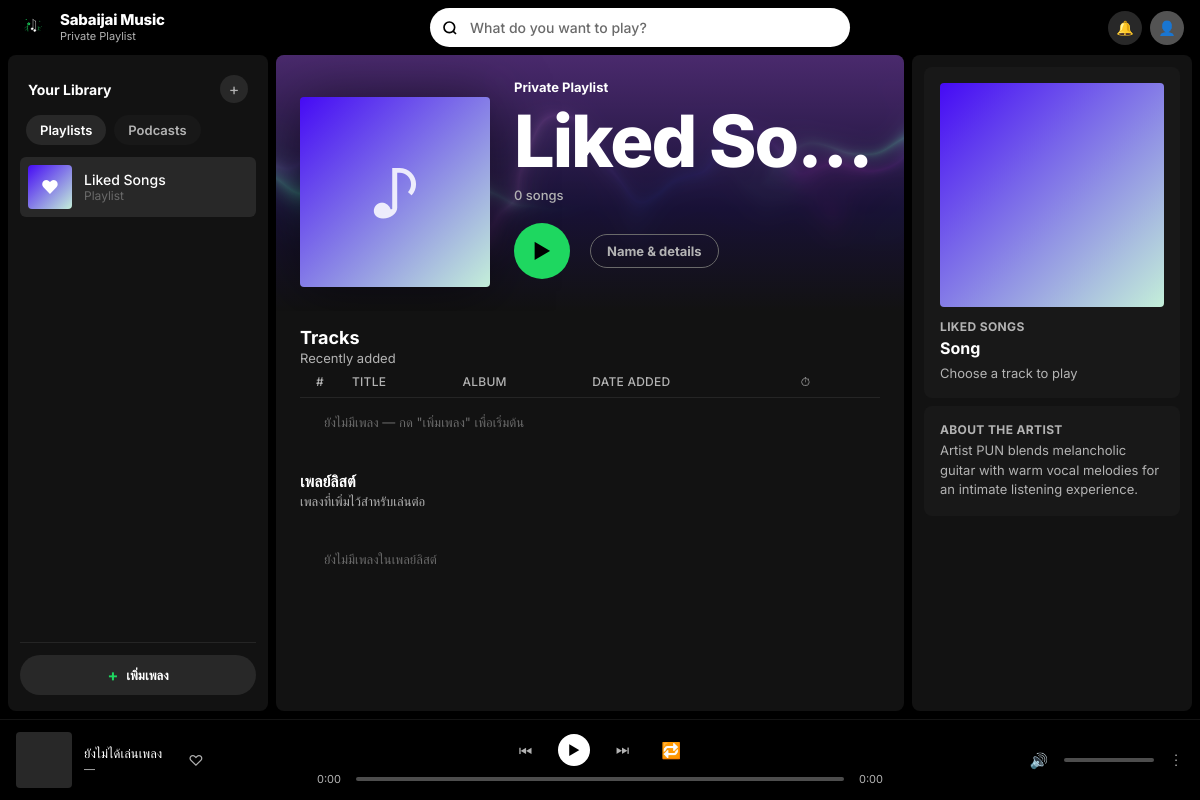
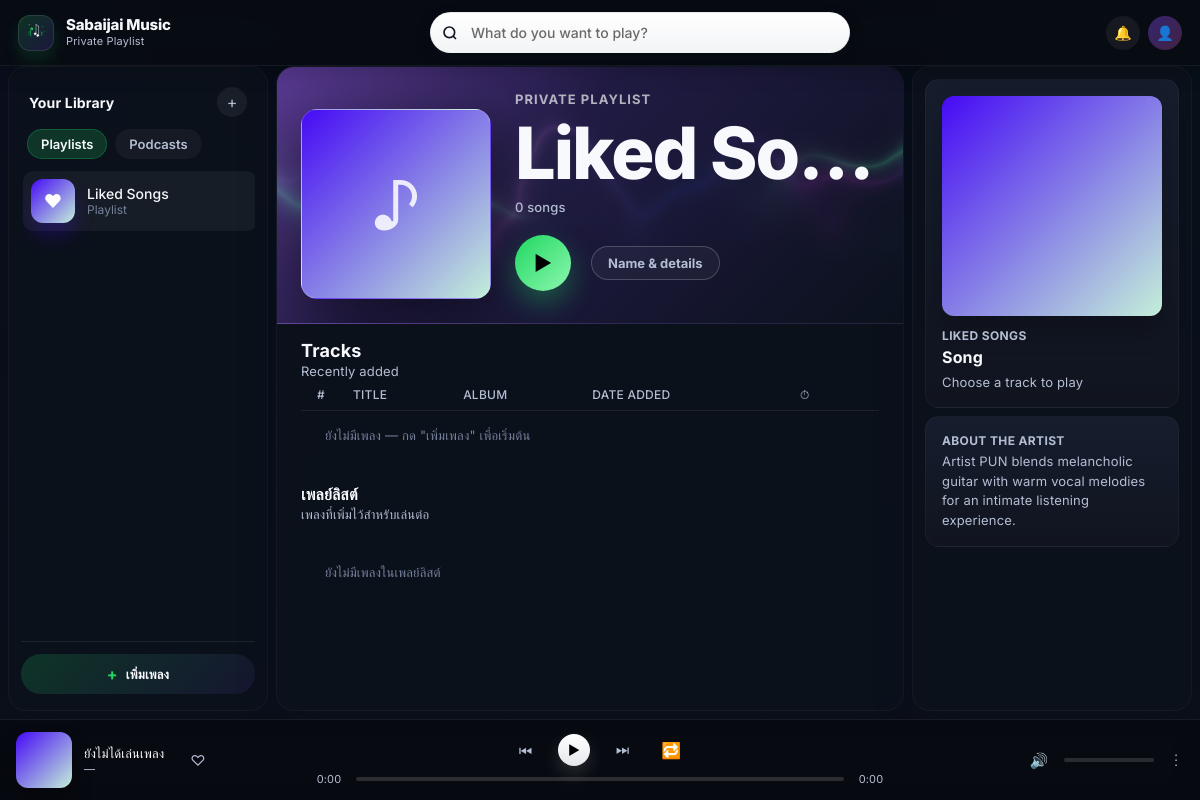
Before and after one commit to Yaki150/Sabaijai, an Electron app: page index.html in a window 1200 px wide. Drawn offline with nearby package versions, Linux system fonts and the light colour scheme; animation ran at ten frames a second.

Commit message:
Add files via upload

```diff
--- a/styles.css
+++ b/styles.css
@@ -1,15 +1,19 @@
 :root {
-  --bg-black: #000000;
-  --bg-base: #121212;
-  --bg-elevated: #181818;
-  --bg-elevated-hover: #282828;
-  --bg-highlight: #2a2a2a;
+  --bg-black: #050816;
+  --bg-base: #0d1220;
+  --bg-panel: rgba(19, 24, 37, 0.92);
+  --bg-elevated: rgba(23, 31, 48, 0.9);
+  --bg-elevated-hover: rgba(39, 48, 70, 0.95);
+  --bg-highlight: rgba(255,255,255,0.06);
   --green: #1ED760;
   --green-dark: #1DB954;
-  --text-primary: #FFFFFF;
-  --text-secondary: #B3B3B3;
-  --text-muted: #6a6a6a;
+  --purple: #7c4dff;
+  --pink: #ff6fd8;
+  --text-primary: #F7F9FC;
+  --text-secondary: #B4BED3;
+  --text-muted: #75809a;
   --border: rgba(255,255,255,0.08);
+  --shadow-soft: 0 10px 35px rgba(11, 17, 32, 0.38);
   --font: 'Inter', -apple-system, BlinkMacSystemFont, 'Segoe UI', Helvetica, Arial, sans-serif;
 }
 
@@ -18,10 +22,17 @@
 html, body {
   margin: 0;
   padding: 0;
-  background: var(--bg-black);
+  background:
+    radial-gradient(circle at top left, rgba(124, 77, 255, 0.32), transparent 24%),
+    radial-gradient(circle at top right, rgba(30, 215, 96, 0.18), transparent 28%),
+    linear-gradient(180deg, #060b15 0%, #0b1220 32%, #070d18 100%);
   color: var(--text-primary);
   font-family: var(--font);
   height: 100%;
+}
+
+body {
+  letter-spacing: 0.01em;
 }
 
 button, input, textarea {
@@ -32,6 +43,7 @@ button, input, textarea {
   display: flex;
   flex-direction: column;
   height: 100vh;
+  background: linear-gradient(180deg, rgba(7, 13, 23, 0.9), rgba(12, 16, 26, 0.9));
 }
 
 /* ---------- Header ---------- */
@@ -40,8 +52,12 @@ button, input, textarea {
   align-items: center;
   justify-content: space-between;
   gap: 24px;
-  padding: 8px 16px;
-  background: var(--bg-black);
+  padding: 12px 18px;
+  background: rgba(7, 11, 18, 0.86);
+  backdrop-filter: blur(10px);
+  -webkit-backdrop-filter: blur(10px);
+  border-bottom: 1px solid rgba(255,255,255,0.06);
+  box-shadow: 0 8px 18px rgba(0,0,0,0.18);
   flex-shrink: 0;
   z-index: 10;
 }
@@ -49,16 +65,19 @@ button, input, textarea {
 .brand-group {
   display: flex;
   align-items: center;
-  gap: 10px;
+  gap: 12px;
   min-width: 180px;
 }
 
 .brand-logo {
-  width: 34px;
-  height: 34px;
+  width: 36px;
+  height: 36px;
   display: flex;
   align-items: center;
   justify-content: center;
+  border-radius: 12px;
+  background: linear-gradient(135deg, rgba(30, 215, 96, 0.2), rgba(124, 77, 255, 0.18));
+  box-shadow: inset 0 0 0 1px rgba(255,255,255,0.1), 0 8px 16px rgba(30, 215, 96, 0.15);
 }
 
 .brand-group h1 {
@@ -94,7 +113,7 @@ button, input, textarea {
   border: none;
   background: transparent;
   border-radius: 50%;
-  color: #000000;
+  color: #111827;
   cursor: pointer;
   z-index: 2;
 }
@@ -114,22 +133,25 @@ button, input, textarea {
 
 .header-search input {
   width: 100%;
-  background: #FFFFFF;
-  border: none;
+  background: linear-gradient(180deg, #ffffff 0%, #f3f4f6 100%);
+  border: 1px solid rgba(17, 24, 39, 0.05);
   border-radius: 500px;
   padding: 11px 36px 11px 40px;
   font-size: 14px;
   font-weight: 500;
   color: #000000;
   outline: none;
+  box-shadow: 0 6px 18px rgba(17, 24, 39, 0.12);
+}
+
+.header-search input:focus {
+  box-shadow: 0 0 0 3px rgba(124, 77, 255, 0.18);
 }
 
 .header-search input::placeholder {
   color: #6a6a6a;
 }
 
-/* Suppress the browser's own default type=search decorations so
-   our custom leading/trailing buttons are the only ones shown. */
 .header-search input[type="search"]::-webkit-search-decoration,
 .header-search input[type="search"]::-webkit-search-cancel-button,
 .header-search input[type="search"]::-webkit-search-results-button,
@@ -145,7 +167,7 @@ button, input, textarea {
   height: 22px;
   border: none;
   border-radius: 50%;
-  background: #b3b3b3;
+  background: rgba(17, 24, 39, 0.32);
   color: #ffffff;
   display: flex;
   align-items: center;
@@ -155,23 +177,22 @@ button, input, textarea {
 }
 
 .search-clear-btn:hover {
-  background: #8c8c8c;
+  background: rgba(17, 24, 39, 0.55);
 }
 
 .search-clear-btn.hidden {
   display: none;
 }
 
-/* Recent-searches dropdown, styled like a searchMenuTemplate menu */
 .search-recents-menu {
   position: absolute;
-  top: calc(100% + 6px);
+  top: calc(100% + 8px);
   left: 0;
   width: 260px;
-  background: var(--bg-elevated);
+  background: rgba(17, 22, 34, 0.96);
   border: 1px solid var(--border);
-  border-radius: 8px;
-  box-shadow: 0 16px 32px rgba(0, 0, 0, 0.5);
+  border-radius: 12px;
+  box-shadow: 0 20px 40px rgba(0, 0, 0, 0.45);
   z-index: 50;
   overflow: hidden;
 }
@@ -227,15 +248,17 @@ button, input, textarea {
   display: flex;
   align-items: center;
   gap: 10px;
-  padding: 8px 8px;
-  border-radius: 4px;
+  padding: 9px 10px;
+  border-radius: 8px;
   font-size: 13px;
   color: var(--text-primary);
   cursor: pointer;
+  transition: background 0.15s ease, transform 0.15s ease;
 }
 
 .search-recents-item:hover {
-  background: var(--bg-elevated-hover);
+  background: rgba(255,255,255,0.04);
+  transform: translateX(2px);
 }
 
 .search-recents-item .recents-icon {
@@ -281,23 +304,24 @@ button, input, textarea {
   height: 34px;
   border-radius: 50%;
   border: none;
-  background: var(--bg-elevated-hover);
+  background: rgba(255,255,255,0.06);
   color: var(--text-primary);
   font-size: 14px;
   display: flex;
   align-items: center;
   justify-content: center;
   cursor: pointer;
-  transition: transform 0.15s ease, background 0.15s ease;
+  transition: transform 0.15s ease, background 0.15s ease, box-shadow 0.15s ease;
 }
 
 .icon-btn:hover {
-  transform: scale(1.06);
-  background: #3a3a3a;
+  transform: translateY(-1px) scale(1.04);
+  background: rgba(255,255,255,0.12);
+  box-shadow: 0 8px 16px rgba(0,0,0,0.18);
 }
 
 .avatar-btn {
-  background: #535353;
+  background: linear-gradient(135deg, rgba(124, 77, 255, 0.4), rgba(255, 111, 216, 0.24));
   border-radius: 50%;
 }
 
@@ -312,15 +336,16 @@ button, input, textarea {
   min-height: 0;
 }
 
-/* ---------- Sidebar ---------- */
 .sidebar {
-  background: var(--bg-base);
-  border-radius: 8px;
+  background: rgba(12, 18, 29, 0.86);
+  border-radius: 18px;
   padding: 16px 12px;
   display: flex;
   flex-direction: column;
   min-height: 0;
   overflow: hidden;
+  border: 1px solid rgba(255,255,255,0.04);
+  box-shadow: var(--shadow-soft);
 }
 
 .sidebar-top {
@@ -338,11 +363,11 @@ button, input, textarea {
 }
 
 .sidebar-create {
-  width: 28px;
-  height: 28px;
+  width: 30px;
+  height: 30px;
   border-radius: 50%;
   border: none;
-  background: var(--bg-elevated-hover);
+  background: rgba(255,255,255,0.06);
   color: var(--text-secondary);
   font-size: 16px;
   cursor: pointer;
@@ -350,8 +375,9 @@ button, input, textarea {
 }
 
 .sidebar-create:hover {
-  background: #3a3a3a;
+  background: rgba(255,255,255,0.12);
   color: var(--text-primary);
+  transform: rotate(90deg);
 }
 
 .sidebar-tabs {
@@ -362,17 +388,19 @@ button, input, textarea {
 
 .tab-btn {
   border: none;
-  background: var(--bg-elevated);
+  background: rgba(255,255,255,0.04);
   color: var(--text-primary);
   border-radius: 500px;
   padding: 7px 14px;
   font-size: 13px;
   font-weight: 600;
   cursor: pointer;
+  transition: background 0.15s ease;
 }
 
 .tab-btn.active {
-  background: var(--bg-elevated-hover);
+  background: rgba(30, 215, 96, 0.18);
+  box-shadow: inset 0 0 0 1px rgba(30, 215, 96, 0.25);
 }
 
 .tab-btn:not(.active) {
@@ -395,28 +423,31 @@ button, input, textarea {
   background: transparent;
   color: var(--text-secondary);
   padding: 8px;
-  border-radius: 6px;
+  border-radius: 10px;
   cursor: pointer;
   text-align: left;
   width: 100%;
+  transition: background 0.15s ease, transform 0.15s ease;
 }
 
 .nav-item:hover, .nav-item.active {
-  background: var(--bg-elevated-hover);
+  background: rgba(255,255,255,0.05);
   color: var(--text-primary);
+  transform: translateX(2px);
 }
 
 .nav-item-icon {
   width: 44px;
   height: 44px;
   flex-shrink: 0;
-  border-radius: 4px;
+  border-radius: 12px;
   background: linear-gradient(135deg, #450af5, #c4efd9);
   display: flex;
   align-items: center;
   justify-content: center;
   font-size: 18px;
   color: #fff;
+  box-shadow: 0 12px 18px rgba(69, 10, 245, 0.25);
 }
 
 .liked-icon {
@@ -453,18 +484,19 @@ button, input, textarea {
   align-items: center;
   gap: 8px;
   justify-content: center;
-  background: var(--bg-elevated-hover);
+  background: linear-gradient(135deg, rgba(30, 215, 96, 0.18), rgba(124, 77, 255, 0.09));
   color: var(--text-primary);
   border-radius: 500px;
   padding: 10px 14px;
   font-size: 13px;
   font-weight: 700;
   cursor: pointer;
-  transition: background 0.15s ease;
+  transition: transform 0.15s ease, box-shadow 0.15s ease;
 }
 
 .upload-label:hover {
-  background: #3a3a3a;
+  transform: translateY(-1px);
+  box-shadow: 0 10px 18px rgba(30, 215, 96, 0.14);
 }
 
 .upload-icon {
@@ -474,10 +506,12 @@ button, input, textarea {
 
 /* ---------- Main content ---------- */
 .main-content {
-  background: var(--bg-base);
-  border-radius: 8px;
+  background: rgba(12, 18, 29, 0.86);
+  border-radius: 18px;
   overflow-y: auto;
   min-height: 0;
+  border: 1px solid rgba(255,255,255,0.04);
+  box-shadow: var(--shadow-soft);
 }
 
 .playlist-header {
@@ -487,7 +521,8 @@ button, input, textarea {
   gap: 24px;
   padding: 24px;
   overflow: hidden;
-  background: linear-gradient(180deg, #4a2a6d 0%, #181135 60%, var(--bg-base) 100%);
+  background: linear-gradient(135deg, rgba(94, 60, 153, 0.96) 0%, rgba(34, 28, 71, 0.92) 40%, rgba(11, 18, 29, 0.9) 100%);
+  border-bottom: 1px solid rgba(255,255,255,0.06);
 }
 
 .playlist-header .soft-aurora-container {
@@ -505,9 +540,9 @@ button, input, textarea {
   width: 190px;
   height: 190px;
   flex-shrink: 0;
-  border-radius: 4px;
+  border-radius: 16px;
   background: linear-gradient(135deg, #450af5, #c4efd9);
-  box-shadow: 0 4px 60px rgba(0,0,0,0.5);
+  box-shadow: 0 20px 60px rgba(0,0,0,0.45);
   display: flex;
   align-items: center;
   justify-content: center;
@@ -515,6 +550,7 @@ button, input, textarea {
   background-size: cover;
   background-position: center;
   overflow: hidden;
+  border: 1px solid rgba(255,255,255,0.18);
 }
 
 .playlist-image-placeholder {
@@ -537,6 +573,9 @@ button, input, textarea {
 .playlist-type {
   font-size: 13px;
   font-weight: 700;
+  letter-spacing: 0.08em;
+  text-transform: uppercase;
+  color: rgba(255,255,255,0.66);
 }
 
 .playlist-title {
@@ -564,7 +603,7 @@ button, input, textarea {
 }
 
 .primary-btn {
-  background: var(--green);
+  background: linear-gradient(135deg, #1ed760, #8ef7b0);
   color: #000000;
   border: none;
   border-radius: 500px;
@@ -575,17 +614,18 @@ button, input, textarea {
   align-items: center;
   justify-content: center;
   cursor: pointer;
-  transition: transform 0.15s ease, background 0.15s ease;
+  transition: transform 0.15s ease, background 0.15s ease, box-shadow 0.15s ease;
+  box-shadow: 0 12px 28px rgba(30, 215, 96, 0.35);
 }
 
 .primary-btn:hover {
   transform: scale(1.06);
-  background: var(--green-dark);
+  background: linear-gradient(135deg, #1ecf5a, #7ae9a7);
 }
 
 .secondary-btn {
-  background: transparent;
-  border: 1px solid var(--text-muted);
+  background: rgba(255,255,255,0.04);
+  border: 1px solid rgba(255,255,255,0.2);
   color: var(--text-secondary);
   border-radius: 500px;
   padding: 8px 16px;
@@ -596,8 +636,9 @@ button, input, textarea {
 }
 
 .secondary-btn:hover {
-  border-color: var(--text-primary);
+  border-color: rgba(255,255,255,0.45);
   color: var(--text-primary);
+  background: rgba(255,255,255,0.06);
 }
 
 /* ---------- Track table ---------- */
@@ -644,10 +685,11 @@ button, input, textarea {
   font-size: 14px;
   color: var(--text-secondary);
   border-radius: 4px;
+  transition: background 0.15s ease, transform 0.15s ease;
 }
 
 .track-row:hover {
-  background: var(--bg-elevated-hover);
+  background: rgba(255,255,255,0.04);
   cursor: pointer;
 }
 
@@ -674,11 +716,12 @@ button, input, textarea {
 .track-cover {
   width: 40px;
   height: 40px;
-  border-radius: 4px;
+  border-radius: 10px;
   background: linear-gradient(135deg, #2a2a72, #009ffd);
   flex-shrink: 0;
   background-size: cover;
   background-position: center;
+  box-shadow: 0 6px 18px rgba(0,0,0,0.2);
 }
 
 .track-title-text {
@@ -729,7 +772,6 @@ button, input, textarea {
   padding: 16px 24px;
 }
 
-/* ---------- Playlist queue panel ---------- */
 .section-group {
   padding: 16px 24px 24px;
 }
@@ -755,40 +797,45 @@ button, input, textarea {
   display: flex;
   align-items: center;
   gap: 12px;
-  padding: 6px 8px;
-  border-radius: 4px;
+  padding: 8px 10px;
+  border-radius: 10px;
+  transition: background 0.15s ease;
 }
 
 .queue-item:hover {
-  background: var(--bg-elevated-hover);
+  background: rgba(255,255,255,0.04);
 }
 
 /* ---------- Details panel ---------- */
 .details-panel {
-  background: var(--bg-base);
-  border-radius: 8px;
+  background: rgba(12, 18, 29, 0.86);
+  border-radius: 18px;
   padding: 12px;
   overflow-y: auto;
   display: flex;
   flex-direction: column;
   gap: 8px;
   min-height: 0;
+  border: 1px solid rgba(255,255,255,0.04);
+  box-shadow: var(--shadow-soft);
 }
 
 .panel-card {
-  background: var(--bg-elevated);
-  border-radius: 8px;
+  background: linear-gradient(180deg, rgba(23,31,48,0.9), rgba(17,21,32,0.9));
+  border-radius: 14px;
   padding: 16px;
+  border: 1px solid rgba(255,255,255,0.04);
 }
 
 .panel-cover {
   width: 100%;
   aspect-ratio: 1;
-  border-radius: 4px;
+  border-radius: 12px;
   background: linear-gradient(135deg, #450af5, #c4efd9);
   margin-bottom: 12px;
   background-size: cover;
   background-position: center;
+  box-shadow: 0 16px 24px rgba(0,0,0,0.22);
 }
 
 .section-title {
@@ -817,7 +864,6 @@ button, input, textarea {
   margin: 0;
 }
 
-/* ---------- Modal ---------- */
 .modal {
   position: fixed;
   inset: 0;
@@ -833,11 +879,12 @@ button, input, textarea {
 }
 
 .modal-content {
-  background: var(--bg-elevated);
-  border-radius: 8px;
+  background: linear-gradient(180deg, rgba(18,24,38,0.96), rgba(12,17,28,0.96));
+  border: 1px solid rgba(255,255,255,0.06);
+  border-radius: 16px;
   width: 460px;
   max-width: 90vw;
-  box-shadow: 0 16px 48px rgba(0,0,0,0.6);
+  box-shadow: 0 20px 60px rgba(0,0,0,0.62);
 }
 
 .modal-header {
@@ -874,7 +921,7 @@ button, input, textarea {
   width: 120px;
   height: 120px;
   flex-shrink: 0;
-  border-radius: 4px;
+  border-radius: 12px;
   background: linear-gradient(135deg, #450af5, #c4efd9);
   display: flex;
   align-items: center;
@@ -882,6 +929,7 @@ button, input, textarea {
   cursor: pointer;
   background-size: cover;
   background-position: center;
+  box-shadow: 0 12px 20px rgba(0,0,0,0.2);
 }
 
 .modal-fields {
@@ -904,9 +952,9 @@ button, input, textarea {
 }
 
 .modal-fields input, .modal-fields textarea {
-  background: var(--bg-highlight);
-  border: 1px solid #3a3a3a;
-  border-radius: 4px;
+  background: rgba(255,255,255,0.04);
+  border: 1px solid rgba(255,255,255,0.08);
+  border-radius: 8px;
   color: var(--text-primary);
   padding: 8px 10px;
   font-size: 13px;
@@ -915,7 +963,8 @@ button, input, textarea {
 }
 
 .modal-fields input:focus, .modal-fields textarea:focus {
-  border-color: var(--text-primary);
+  border-color: rgba(124, 77, 255, 0.7);
+  box-shadow: 0 0 0 3px rgba(124, 77, 255, 0.12);
 }
 
 .modal-footer {
@@ -940,8 +989,10 @@ button, input, textarea {
   align-items: center;
   gap: 16px;
   padding: 12px 16px;
-  background: var(--bg-black);
+  background: rgba(8, 10, 16, 0.94);
   border-top: 1px solid var(--border);
+  backdrop-filter: blur(10px);
+  -webkit-backdrop-filter: blur(10px);
   flex-shrink: 0;
 }
 
@@ -955,11 +1006,12 @@ button, input, textarea {
 .player-cover {
   width: 56px;
   height: 56px;
-  border-radius: 4px;
-  background: var(--bg-elevated-hover);
+  border-radius: 12px;
+  background: linear-gradient(135deg, #450af5, #c4efd9);
   flex-shrink: 0;
   background-size: cover;
   background-position: center;
+  box-shadow: 0 12px 20px rgba(0,0,0,0.25);
 }
 
 .player-status {
@@ -1026,7 +1078,7 @@ button, input, textarea {
 }
 
 .play-main {
-  background: var(--text-primary);
+  background: linear-gradient(180deg, #ffffff 0%, #e5e7eb 100%);
   color: #000000;
   width: 32px;
   height: 32px;
@@ -1035,6 +1087,7 @@ button, input, textarea {
   align-items: center;
   justify-content: center;
   font-size: 13px;
+  box-shadow: 0 8px 18px rgba(255,255,255,0.15);
 }
 
 .play-main:hover {
@@ -1065,7 +1118,7 @@ button, input, textarea {
   appearance: none;
   height: 4px;
   border-radius: 2px;
-  background: #4d4d4d;
+  background: linear-gradient(90deg, var(--green) 0%, var(--green) var(--value, 0%), rgba(255,255,255,0.14) var(--value, 0%), rgba(255,255,255,0.14) 100%);
   outline: none;
   cursor: pointer;
 }
@@ -1125,17 +1178,15 @@ button, input, textarea {
   width: 90px;
 }
 
-/* ---------- Scrollbars ---------- */
 ::-webkit-scrollbar { width: 12px; }
 ::-webkit-scrollbar-track { background: transparent; }
 ::-webkit-scrollbar-thumb {
   background-color: rgba(255,255,255,0.15);
   border-radius: 8px;
-  border: 3px solid var(--bg-base);
+  border: 3px solid rgba(12, 18, 29, 0.9);
 }
 ::-webkit-scrollbar-thumb:hover { background-color: rgba(255,255,255,0.3); }
 
-/* ---------- Responsive ---------- */
 @media (max-width: 1024px) {
   .details-panel { display: none; }
   .layout { grid-template-columns: 220px 1fr; }
```
